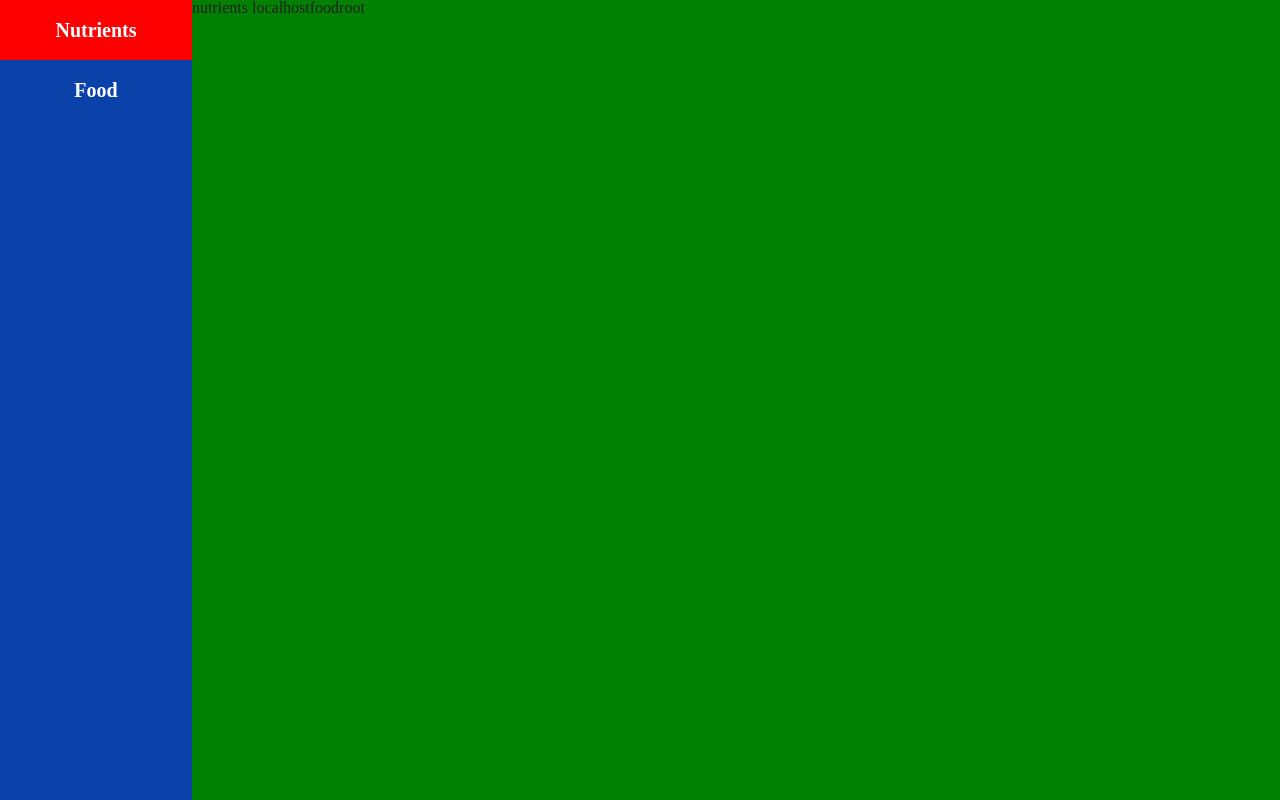
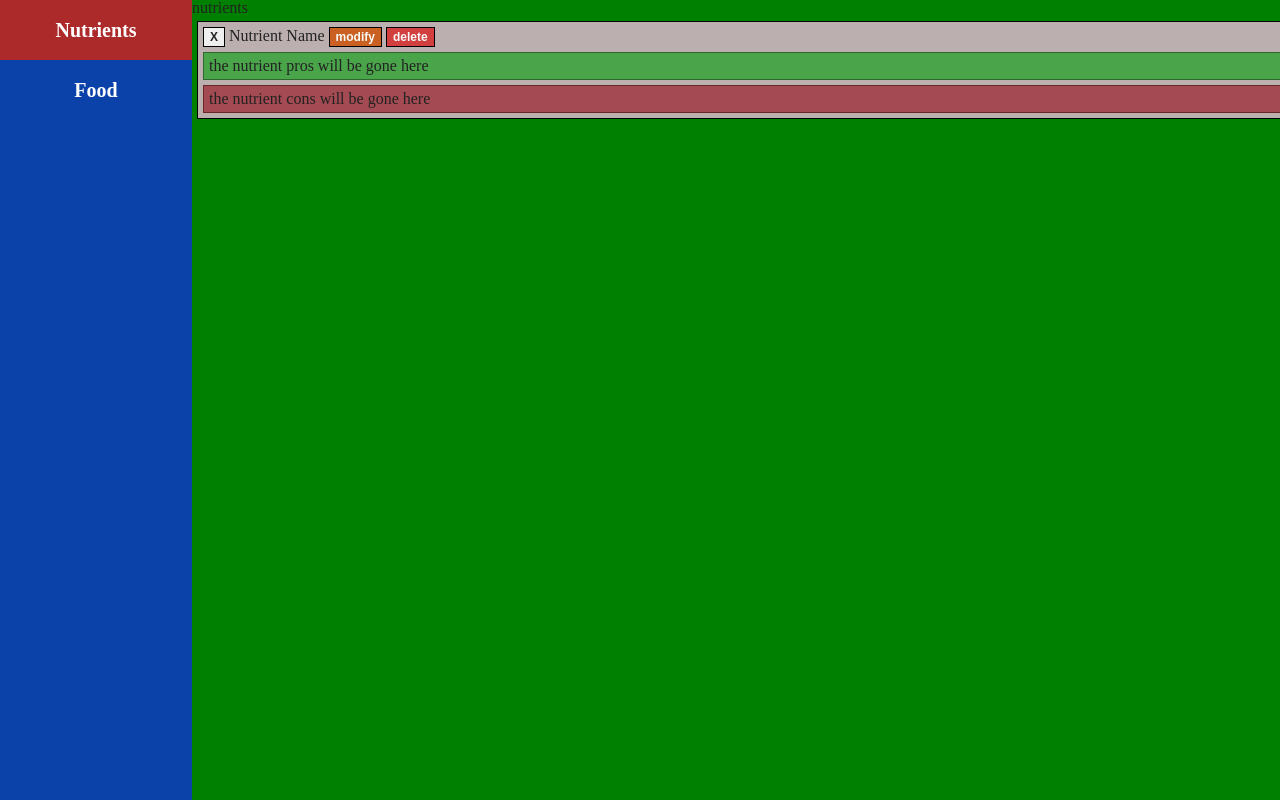
Before and after one commit to Shankarjai/nutrition-app, a PHP site: page /php/dashboard/nutrients.php in a window 1280 px wide. Run offline with PHP 8.4, Linux system fonts and the light colour scheme; data that the repository does not hold is empty.

Commit message:
dashboard somewhat completed. - still need to change the structure and add ajax

```diff
--- a/dashboard/css/style.css
+++ b/dashboard/css/style.css
@@ -40,7 +40,7 @@
 }
 
 .sidebar-menu:visited{
-    background-color:red;
+    background-color:#ac2a2a;
 }
 
 .main-container{
@@ -58,3 +58,71 @@
     bottom: 0;
     width: 100%;
 }
+
+
+/* nutient page css */
+
+.nutrient-card{
+    width: 100%;
+    border: 1px solid black;
+    padding: 5px;
+    background-color: #bbafaf;
+    margin: 5px;
+}
+
+.nutrient-card-title{
+
+}
+
+.pros-box{
+    background-color: #4aa44a;
+    border: 1px solid #2f682f;
+}
+
+.cons-box{
+    background-color: #a44a52;
+    border: 1px solid #6c2626;
+}
+
+.desc-card{
+    padding: 5px;
+    margin-top: 5px;
+}
+
+.button{
+    height: 20px;
+    border: 1px solid black;
+    font-size: 12px;
+    font-weight: bold;
+}
+
+.button:hover{
+    background: black;
+    color: white;
+}
+
+.delete{
+    background-color: #d23f3f;
+    color: #f9f9f9;
+}
+
+.delete:hover{
+    background-color: rgb(172, 28, 28);
+}
+
+.delete:active{
+    background-color: rgb(102, 16, 16);
+}
+
+.modify{
+    background-color: #ca6021;
+    color: #f9f9f9;
+}
+
+.modify:hover{
+    background-color:#b3531a;
+}
+
+.modify:active{
+    background-color: #863d12;
+}
--- /dev/null
+++ b/dashboard/js/script.js
@@ -0,0 +1,2 @@
+
+console.log("called");
--- a/dashboard/nutrients.php
+++ b/dashboard/nutrients.php
@@ -17,14 +17,51 @@
 
         <?php
 
-        echo $host,'', $dbname,'', $user,'', $password;
-        $pdo = new PDO("mysql:host=$host;dbname=$dbname", "$user", "$password");
-        $pdo->setAttribute(PDO::ATTR_ERRMODE, PDO::ERRMODE_EXCEPTION);
+            $pdo = new PDO("mysql:host=$host;dbname=$dbname", "$user", "$password");
+            $pdo->setAttribute(PDO::ATTR_ERRMODE, PDO::ERRMODE_EXCEPTION);
 
 
+            $sql = "SELECT * FROM nutrients";
+
+             // Prepare and execute the query
+            $stmt = $pdo->prepare($sql);
+            $stmt->execute();
+
+            // Fetch all results as an associative array
+            $results = $stmt->fetchAll(PDO::FETCH_ASSOC);
+
+            foreach($results as $row){
+                echo('<p>'.$row['id'].$row['name'].$row['desc'].'</p>');
+            }
         ?>
+
+        <div class="nutrient-card">
+
+            <div>
+                <button class="button">X</button>
+                <span class="nutrient-card-title">Nutrient Name</span>
+                <button class="button modify">modify</button>
+                <button class="button delete">delete</button>
+            </div>
+
+            <div class="pros-box desc-card">
+                <p>the nutrient pros will be gone here </p>
+
+            </div>
+            <div class="cons-box desc-card">
+                <p>the nutrient cons will be gone here </p>
+
+            </div>
+
+        </div>
+
+
     </div>
 
 </body>
+<script>
+    <?php include 'js/script.js' ?>
+</script>
+
 
 </html>
--- a/dashboard/template/sidebar.php
+++ b/dashboard/template/sidebar.php
@@ -14,5 +14,5 @@
 </div>
 
 <script>
-    $('.sidebar-menu-active')[0].style.background = 'red';
+    $('.sidebar-menu-active')[0].style.background = '#ac2a2a';
 </script>
```
